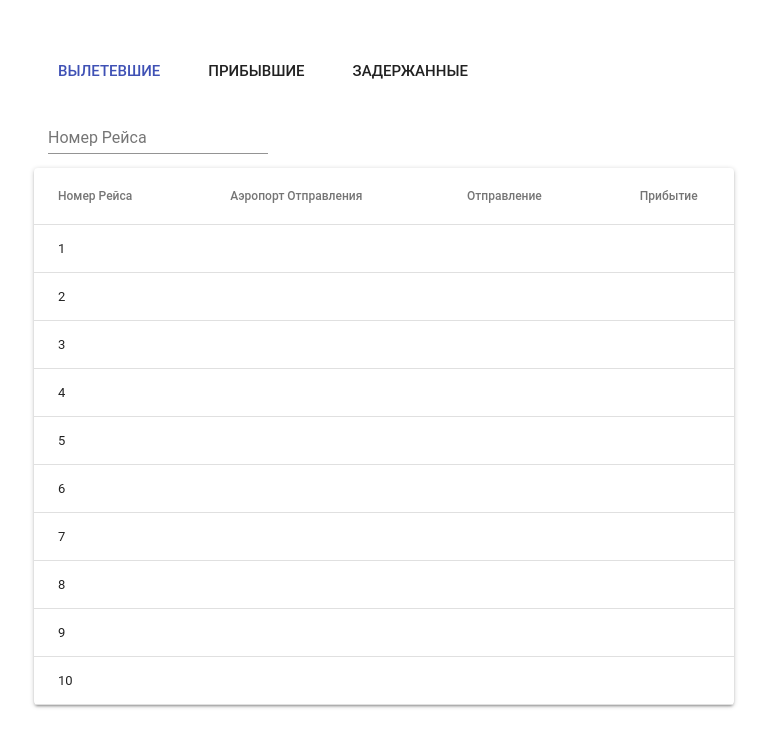
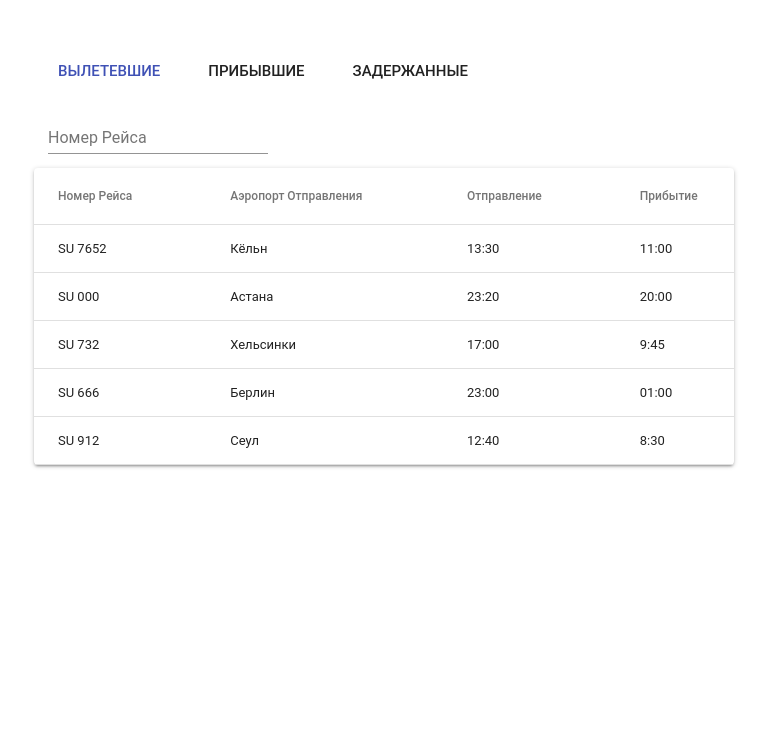
Before and after one commit to CodingMagesty/Flight-Table-App, a React (Create React App) app in the folder flight_app/: page / in a window 1280 px wide. Shown: the top 746 px of the page, without its empty margins (256-1023 px from the left). Built offline with nearby package versions, Linux system fonts and the light colour scheme.

Commit message:
Added local DB. Output flights according to filter

```diff
--- a/flight_app/src/Containers/App/App.js
+++ b/flight_app/src/Containers/App/App.js
@@ -27,7 +27,7 @@ class App extends Component {
       <div className="container">
         <Filters updateFilter={this.updateFilter} currentFilter={this.state.currentFilter}/>
         <SearchInput updateSearch={this.updateSearch} search={this.state.search}/>
-        <FlightsTable search={this.state.search}/>
+        <FlightsTable search={this.state.search} currentFilter={this.state.currentFilter}/>
       </div>
     );
   }
--- a/flight_app/src/Containers/FlightsTable/FlightsTable.js
+++ b/flight_app/src/Containers/FlightsTable/FlightsTable.js
@@ -1,8 +1,16 @@
 import React, { Component } from 'react';
 import { Table, TableHead, TableBody, TableRow, TableCell, Paper } from '@material-ui/core';
 
+import DB from '../../DataBase/database.js';
+
 class FlightsTable extends Component {
+  adjustDB = () => {
+    return DB.filter(flight => flight['status'] === this.props.currentFilter);
+  }
+
   render() {
+    const filterdDB = this.adjustDB();
+    console.log();
     if (!this.props.search) {
       return(
         <div>
@@ -17,66 +25,16 @@ class FlightsTable extends Component {
                 </TableRow>
               </TableHead>
               <TableBody>
-                <TableRow>
-                  <TableCell>1</TableCell>
-                  <TableCell></TableCell>
-                  <TableCell></TableCell>
-                  <TableCell></TableCell>
-                </TableRow>
-                <TableRow>
-                  <TableCell>2</TableCell>
-                  <TableCell></TableCell>
-                  <TableCell></TableCell>
-                  <TableCell></TableCell>
-                </TableRow>
-                <TableRow>
-                  <TableCell>3</TableCell>
-                  <TableCell></TableCell>
-                  <TableCell></TableCell>
-                  <TableCell></TableCell>
-                </TableRow>
-                <TableRow>
-                  <TableCell>4</TableCell>
-                  <TableCell></TableCell>
-                  <TableCell></TableCell>
-                  <TableCell></TableCell>
-                </TableRow>
-                <TableRow>
-                  <TableCell>5</TableCell>
-                  <TableCell></TableCell>
-                  <TableCell></TableCell>
-                  <TableCell></TableCell>
-                </TableRow>
-                <TableRow>
-                  <TableCell>6</TableCell>
-                  <TableCell></TableCell>
-                  <TableCell></TableCell>
-                  <TableCell></TableCell>
-                </TableRow>
-                <TableRow>
-                  <TableCell>7</TableCell>
-                  <TableCell></TableCell>
-                  <TableCell></TableCell>
-                  <TableCell></TableCell>
-                </TableRow>
-                <TableRow>
-                  <TableCell>8</TableCell>
-                  <TableCell></TableCell>
-                  <TableCell></TableCell>
-                  <TableCell></TableCell>
-                </TableRow>
-                <TableRow>
-                  <TableCell>9</TableCell>
-                  <TableCell></TableCell>
-                  <TableCell></TableCell>
-                  <TableCell></TableCell>
-                </TableRow>
-                <TableRow>
-                  <TableCell>10</TableCell>
-                  <TableCell></TableCell>
-                  <TableCell></TableCell>
-                  <TableCell></TableCell>
-                </TableRow>
+              {
+                filterdDB.map(flight => (
+                  <TableRow key={flight.id}>
+                    <TableCell>{flight.number}</TableCell>
+                    <TableCell>{flight.from}</TableCell>
+                    <TableCell>{flight.arrived}</TableCell>
+                    <TableCell>{flight.departured}</TableCell>
+                  </TableRow>
+                ))
+              }
               </TableBody>
             </Table>
           </Paper>
--- /dev/null
+++ b/flight_app/src/DataBase/database.js
@@ -0,0 +1,122 @@
+export default [
+  {
+    'id': 0,
+    'number': 'SU 1234',
+    'from': 'Амстердам',
+    'departured': '12:00',
+    'arrived': '17:00',
+    'status': 'arrived'
+  },
+  {
+    'id': 1,
+    'number': 'SU 4564',
+    'from': 'Челябинск',
+    'departured': '10:25',
+    'arrived': '14:00',
+    'status': 'arrived'
+  },
+  {
+    'id': 2,
+    'number': 'SU 777',
+    'from': 'Люксембург',
+    'departured': '00:00',
+    'arrived': '10:20',
+    'status': 'arrived'
+  },
+  {
+    'id': 3,
+    'number': 'SU 8907',
+    'from': 'Брюссель',
+    'departured': '16:15',
+    'arrived': '00:00',
+    'status': 'arrived'
+  },
+  {
+    'id': 4,
+    'number': 'SU 987',
+    'from': 'Лондон',
+    'departured': '9:00',
+    'arrived': '15:00',
+    'status': 'arrived'
+  },
+  {
+    'id': 5,
+    'number': 'SU 7652',
+    'from': 'Кёльн',
+    'departured': '11:00',
+    'arrived': '13:30',
+    'status': 'departured'
+  },
+  {
+    'id': 6,
+    'number': 'SU 000',
+    'from': 'Астана',
+    'departured': '20:00',
+    'arrived': '23:20',
+    'status': 'departured'
+  },
+  {
+    'id': 7,
+    'number': 'SU 732',
+    'from': 'Хельсинки',
+    'departured': '9:45',
+    'arrived': '17:00',
+    'status': 'departured'
+  },
+  {
+    'id': 8,
+    'number': 'SU 666',
+    'from': 'Берлин',
+    'departured': '01:00',
+    'arrived': '23:00',
+    'status': 'departured'
+  },
+  {
+    'id': 9,
+    'number': 'SU 912',
+    'from': 'Сеул',
+    'departured': '8:30',
+    'arrived': '12:40',
+    'status': 'departured'
+  },
+  {
+    'id': 10,
+    'number': 'SU 098',
+    'from': 'Вильнюс',
+    'departured': '17:10',
+    'arrived': '21:40',
+    'status': 'delayed'
+  },
+  {
+    'id': 11,
+    'number': 'SU 323',
+    'from': 'Минск',
+    'departured': '1:00',
+    'arrived': '4:05',
+    'status': 'delayed'
+  },
+  {
+    'id': 12,
+    'number': 'SU 777',
+    'from': 'Токио',
+    'departured': '3:35',
+    'arrived': '8:50',
+    'status': 'delayed'
+  },
+  {
+    'id': 13,
+    'number': 'SU 331',
+    'from': 'Вашингтон',
+    'departured': '12:00',
+    'arrived': '23:40',
+    'status': 'delayed'
+  },
+  {
+    'id': 14,
+    'number': 'SU 987',
+    'from': 'Осло',
+    'departured': '14:00',
+    'arrived': '18:30',
+    'status': 'delayed'
+  },
+]
```
Also changed, not shown: 1 other file (tests, documents, lock files or other folders).
